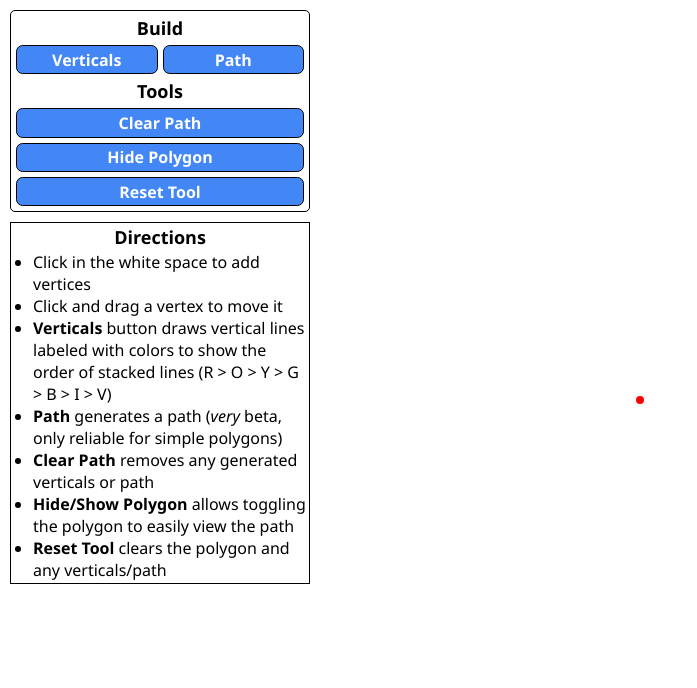
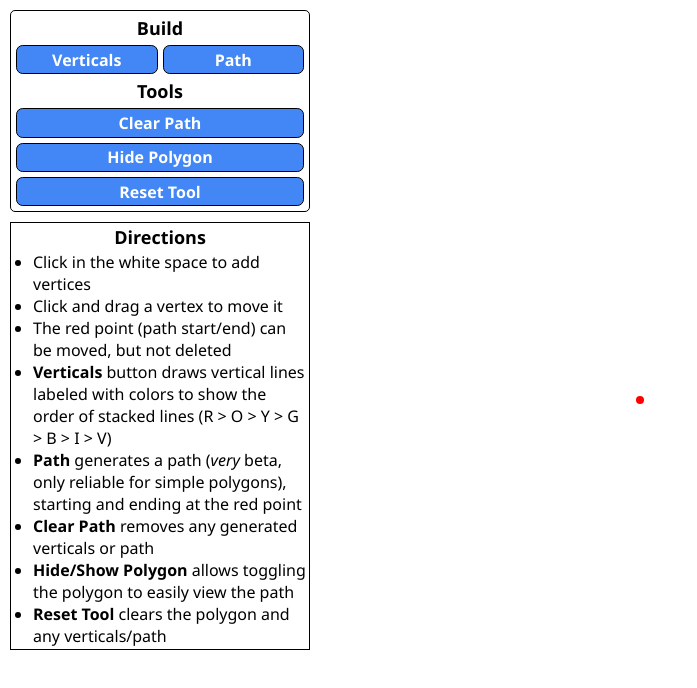
Before and after one commit to knotekbr/knotekbr.github.io, a plain HTML site: page pathbuilder/index.html in a window 1280 px wide. Shown: the whole page, without its empty margins (0-697 px from the left). Drawn offline with Linux system fonts and the light colour scheme.

Commit message:
Updated pathbuilder directions

```diff
--- a/pathbuilder/index.html
+++ b/pathbuilder/index.html
@@ -39,12 +39,14 @@
         <ul>
           <li>Click in the white space to add vertices</li>
           <li>Click and drag a vertex to move it</li>
+          <li>The red point (path start/end) can be moved, but not deleted</li>
           <li>
             <b>Verticals</b> button draws vertical lines labeled with colors to show the order of
             stacked lines (R &gt; O &gt; Y &gt; G &gt; B &gt; I &gt; V)
           </li>
           <li>
-            <b>Path</b> generates a path (<i>very</i> beta, only reliable for simple polygons)
+            <b>Path</b> generates a path (<i>very</i> beta, only reliable for simple polygons),
+            starting and ending at the red point
           </li>
           <li><b>Clear Path</b> removes any generated verticals or path</li>
           <li><b>Hide/Show Polygon</b> allows toggling the polygon to easily view the path</li>
```
